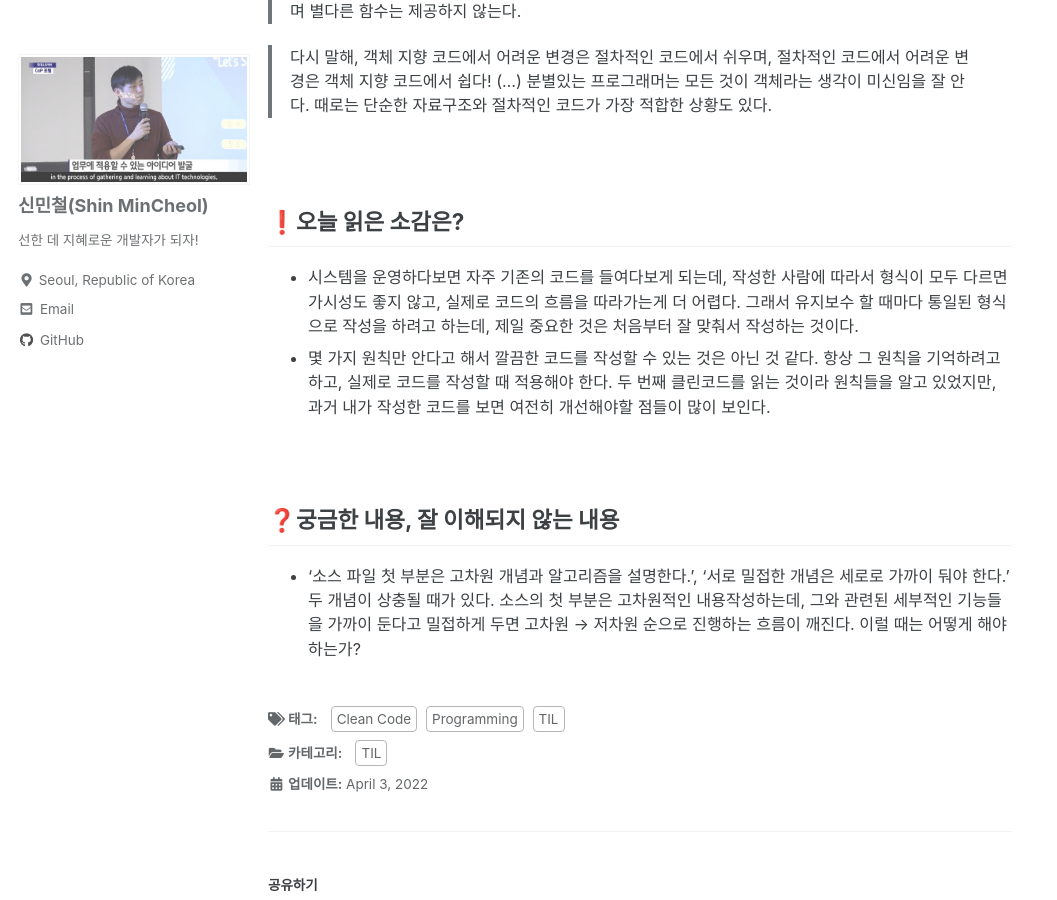
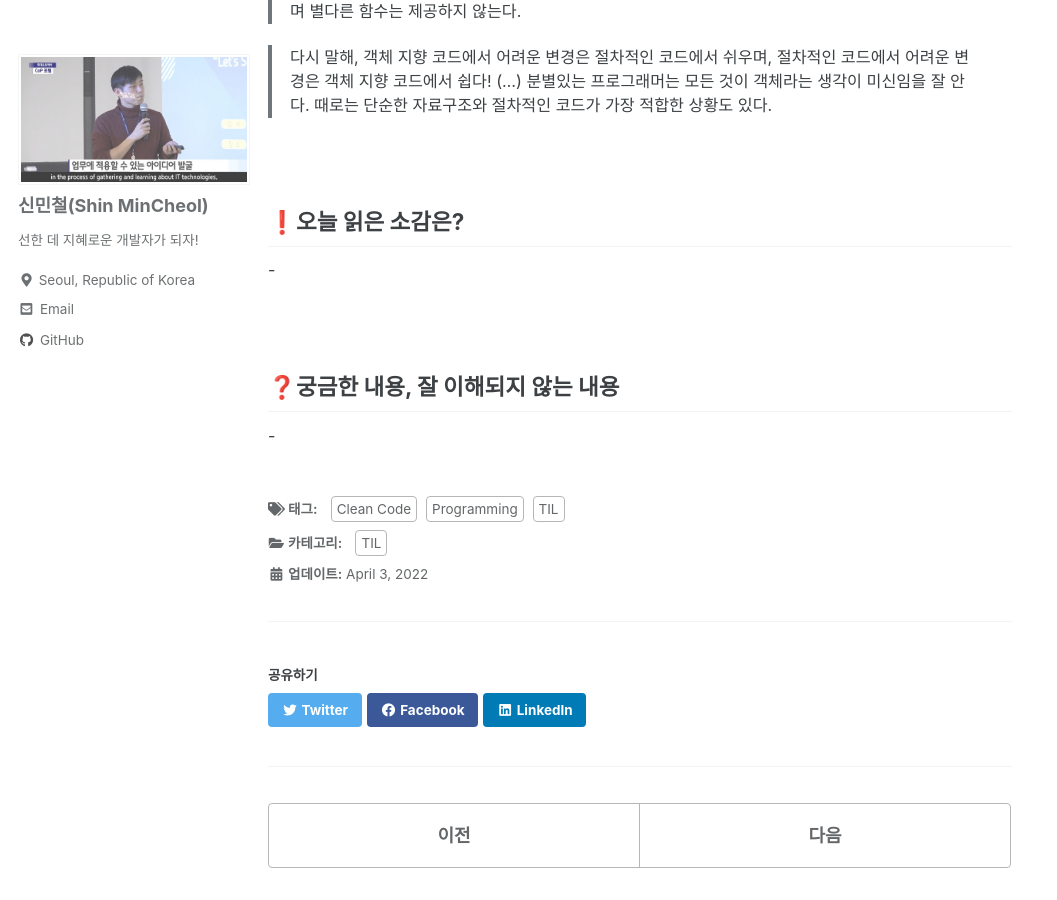
Before and after one commit to alsoj/alsoj.github.io, a Jekyll site: the page built from _posts/til/clean code/2022-04-03-[클린코드]6.객체와 자료구조.md, in a window 1280 px wide and 900 px high, scrolled down 845 px. Shown: the whole window, without its empty margins (0-1057 px from the left). Built offline with Jekyll 4.4.1, drawn with Linux system fonts in a browser that asks for light colours; cached includes are drawn as plain includes; comment, search, counter and statistics services are not loaded.

Commit message:
modify TIL clean code

```diff
--- a/_posts/til/clean code/2022-04-03-[클린코드]6.객체와 자료구조.md
+++ b/_posts/til/clean code/2022-04-03-[클린코드]6.객체와 자료구조.md
@@ -35,11 +35,10 @@ tags:
 
 ## ❗오늘 읽은 소감은?
 
-- 시스템을 운영하다보면 자주 기존의 코드를 들여다보게 되는데, 작성한 사람에 따라서 형식이 모두 다르면 가시성도 좋지 않고, 실제로 코드의 흐름을 따라가는게 더 어렵다. 그래서 유지보수 할 때마다 통일된 형식으로 작성을 하려고 하는데, 제일 중요한 것은 처음부터 잘 맞춰서 작성하는 것이다.
-- 몇 가지 원칙만 안다고 해서 깔끔한 코드를 작성할 수 있는 것은 아닌 것 같다. 항상 그 원칙을 기억하려고 하고, 실제로 코드를 작성할 때 적용해야 한다. 두 번째 클린코드를 읽는 것이라 원칙들을 알고 있었지만, 과거 내가 작성한 코드를 보면 여전히 개선해야할 점들이 많이 보인다.
+-
 
 <br />
 
 ## ❓궁금한 내용, 잘 이해되지 않는 내용
 
-- '소스 파일 첫 부분은 고차원 개념과 알고리즘을 설명한다.', '서로 밀접한 개념은 세로로 가까이 둬야 한다.' 두 개념이 상충될 때가 있다. 소스의 첫 부분은 고차원적인 내용작성하는데, 그와 관련된 세부적인 기능들을 가까이 둔다고 밀접하게 두면 고차원 → 저차원 순으로 진행하는 흐름이 깨진다. 이럴 때는 어떻게 해야 하는가?
+-
```
